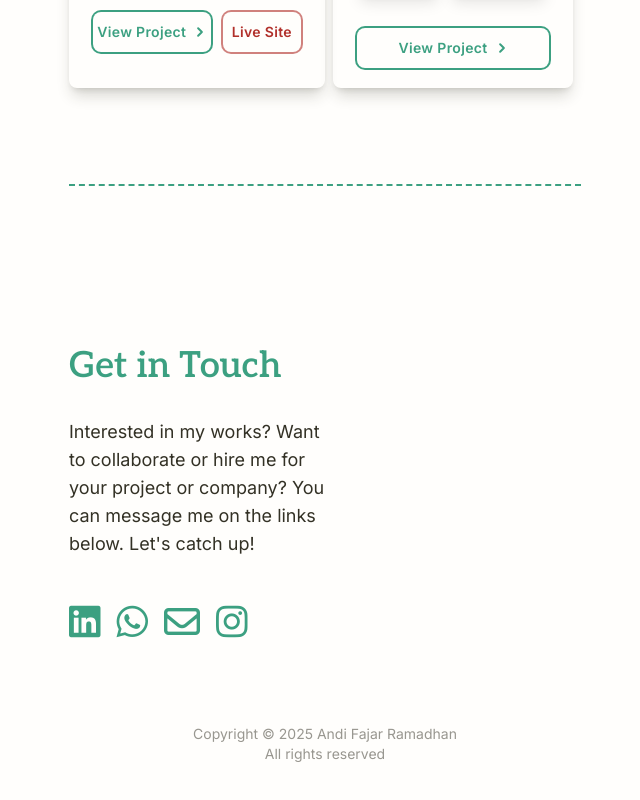
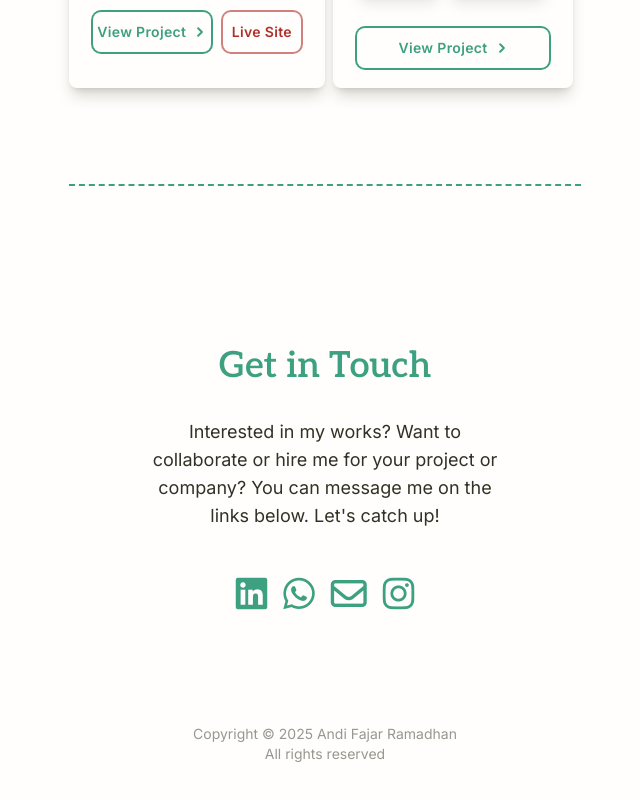
Before and after one commit to andi-ramadhan/andiramadhan.github.io, a React (Vite) app: page / in a window 1280 px wide. Shown: the part 1858-2658 px from the top of the page, without its empty margins (315-955 px from the left). Built offline with nearby package versions, Linux system fonts and the light colour scheme.

Commit message:
Re-adjusting the view on desktop

```diff
--- a/src/pages/Home/components/ContactBrief.jsx
+++ b/src/pages/Home/components/ContactBrief.jsx
@@ -11,7 +11,7 @@ const ContactBrief = () => {
 
   return (
     <section id="about" className="w-full min-h-[80dvh] flex justify-center text-my-black">
-      <article className="w-[80%] md:w-[40%] flex flex-col gap-2 md:gap-8 pt-20 md:pt-40 pb-20 border-t-2 border-dashed border-my-cyan">
+      <article className="w-[80%] md:w-[40%] flex flex-col md:items-center gap-2 md:gap-8 pt-20 md:pt-40 pb-20 border-t-2 border-dashed border-my-cyan">
         <motion.h1
           initial= {{ opacity: 0, y: 20 }}
           whileInView= {{ opacity: 1, y: 0 }}
@@ -26,7 +26,7 @@ const ContactBrief = () => {
           whileInView= {{ opacity: 1, y: 0 }}
           transition={{ duration: 0.3, delay: 0.5}}
           viewport={{ once: true }}
-          className="md:max-w-[50%] text-pretty md:text-lg"
+          className="md:max-w-[70%] md:text-center text-pretty md:text-lg"
         >
           Interested in my works? Want to collaborate or hire me for your project or company?
           You can message me on the links below. Let's catch up!
```
